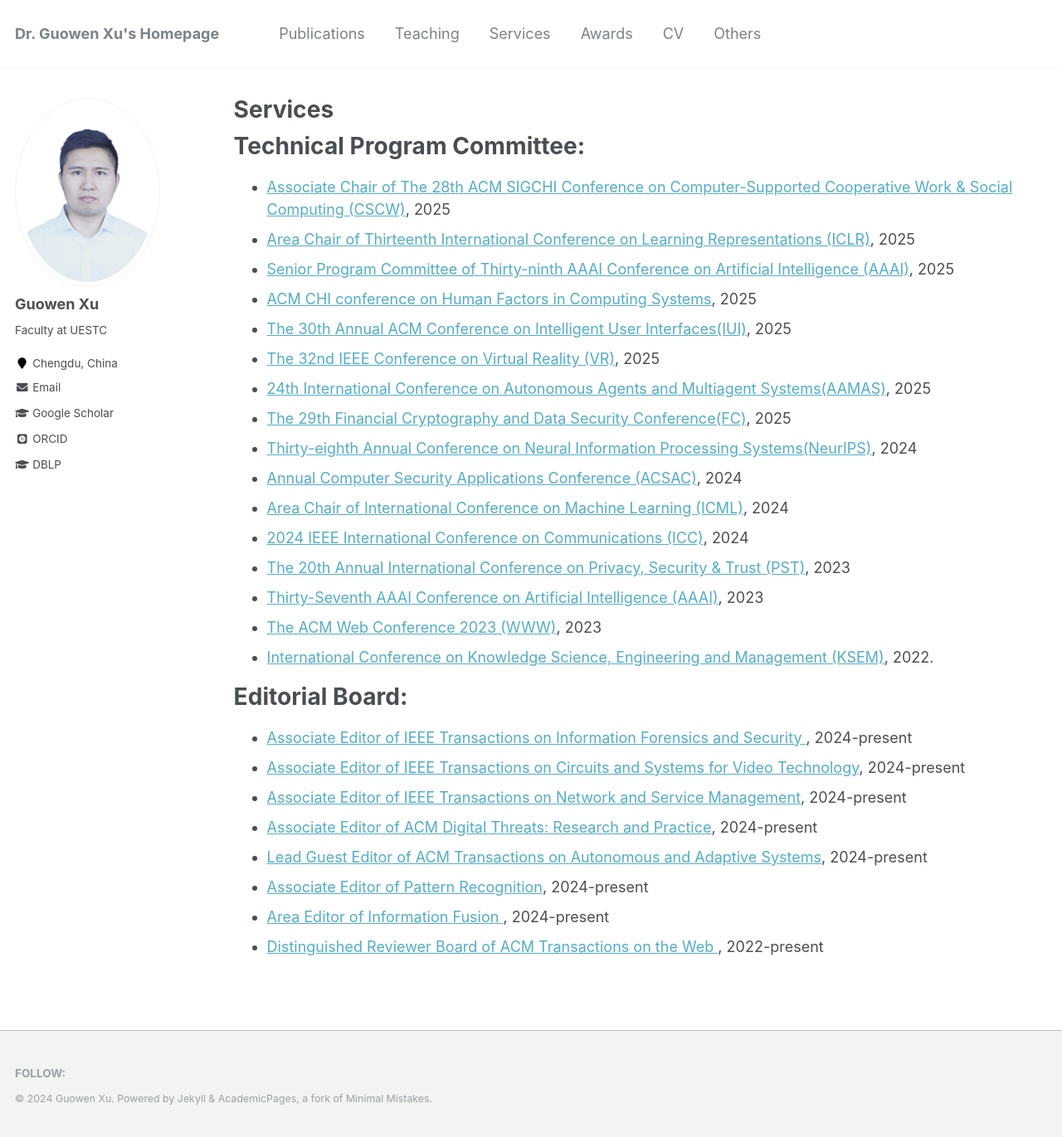
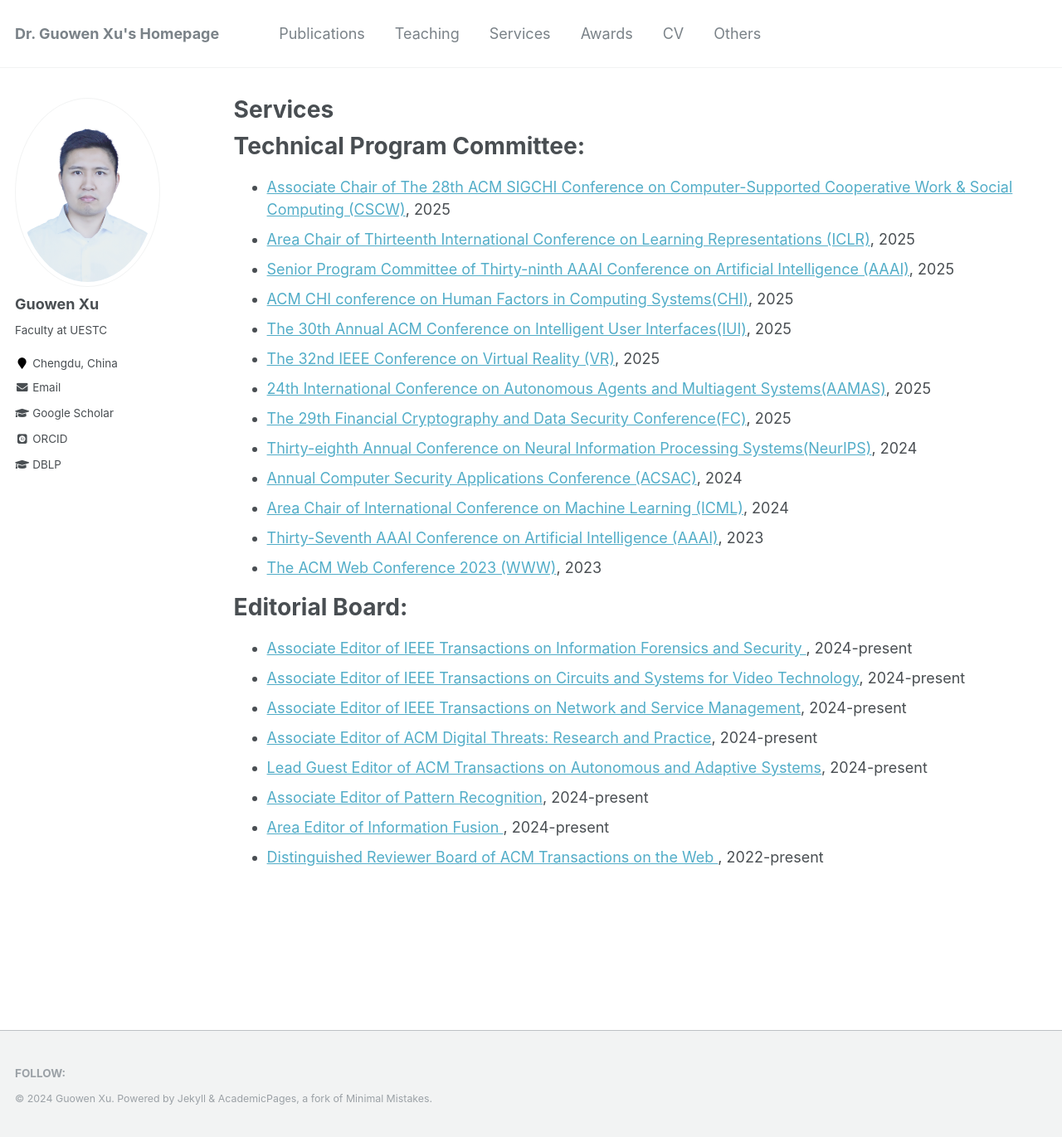
Before and after one commit to Guowen-xu/guowen-xu.github.io, a Jekyll site: the page built from _pages/services.md, in a window 1280 px wide and 1371 px high. Shown: the whole window at 83% size. Built offline with Jekyll 4.4.1, drawn with Linux system fonts in a browser that asks for light colours; some web fonts are replaced.

Commit message:
Update services.md

```diff
--- a/_pages/services.md
+++ b/_pages/services.md
@@ -9,7 +9,7 @@ Technical Program Committee:
 *  [Associate Chair of The 28th ACM SIGCHI Conference on Computer-Supported Cooperative Work & Social Computing (CSCW)](https://cscw.acm.org/2025/), 2025
 *   [Area Chair of Thirteenth International Conference on Learning Representations (ICLR)](https://iclr.cc/Conferences/2025), 2025
 *  [Senior Program Committee of Thirty-ninth AAAI Conference on Artificial Intelligence (AAAI)](https://aaai.org/Conferences/AAAI-23/), 2025
-*  [ACM CHI conference on Human Factors in Computing Systems](https://chi2025.acm.org), 2025
+*  [ACM CHI conference on Human Factors in Computing Systems(CHI)](https://chi2025.acm.org), 2025
 * [The 30th Annual ACM Conference on Intelligent User Interfaces(IUI)](https://iui.acm.org/2025/), 2025
 *   [The 32nd IEEE Conference on Virtual Reality (VR)](http://ieeevr.org/2025/), 2025
 *   [24th International Conference on Autonomous Agents and Multiagent Systems(AAMAS)](https://aamas2025.org), 2025
@@ -17,11 +17,9 @@ Technical Program Committee:
 * [Thirty-eighth Annual Conference on Neural Information Processing Systems(NeurIPS)](https://neurips.cc/), 2024
 * [Annual Computer Security Applications Conference (ACSAC)](https://www.acsac.org), 2024
 * [Area Chair of International Conference on Machine Learning (ICML)](https://icml.cc/), 2024
-* [2024 IEEE International Conference on Communications (ICC)](https://icc2024.ieee-icc.org/), 2024
-* [The 20th Annual International Conference on Privacy, Security & Trust (PST)](https://pstnet.ca/), 2023
 * [Thirty-Seventh AAAI Conference on Artificial Intelligence (AAAI)](https://aaai.org/Conferences/AAAI-23/), 2023
 * [The ACM Web Conference 2023 (WWW)](https://www2023.thewebconf.org/), 2023
-* [International Conference on Knowledge Science, Engineering and Management (KSEM)](https://ksem22.smart-conf.net/committee.html), 2022.
+
 
 Editorial Board:
 ======
```
